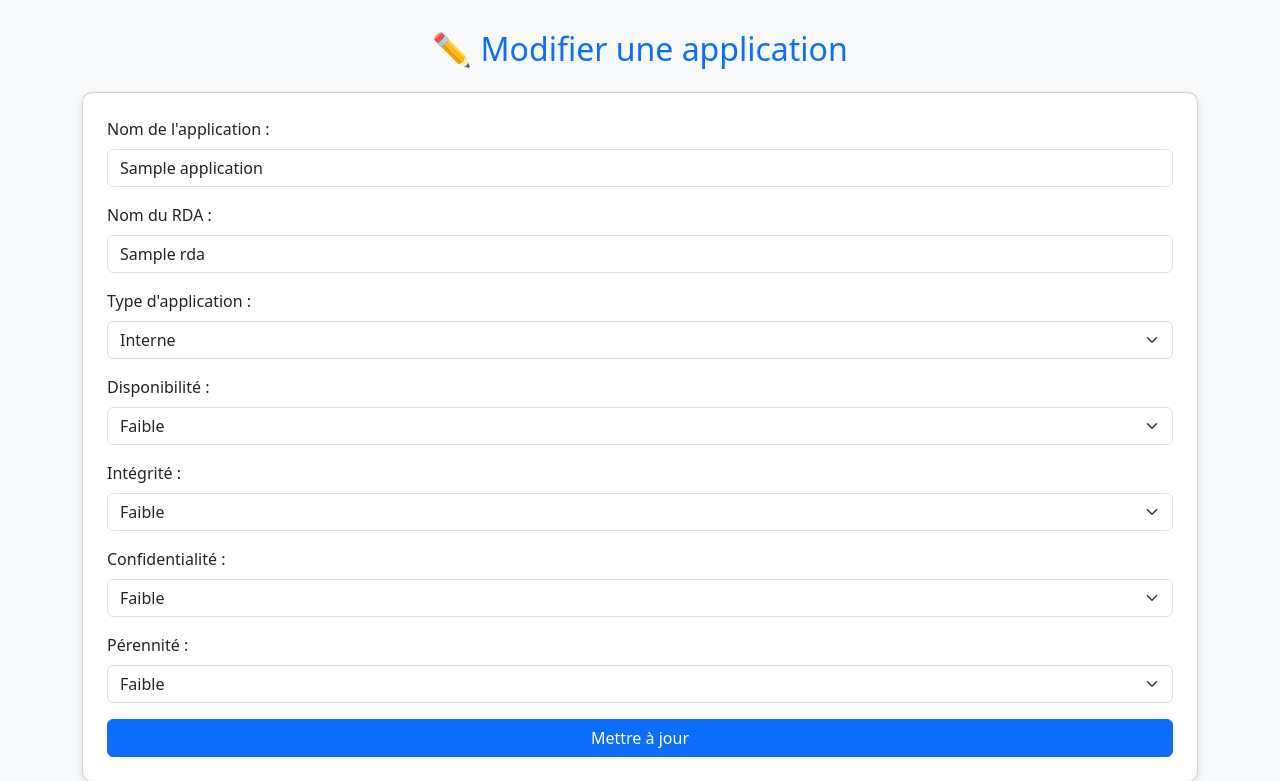
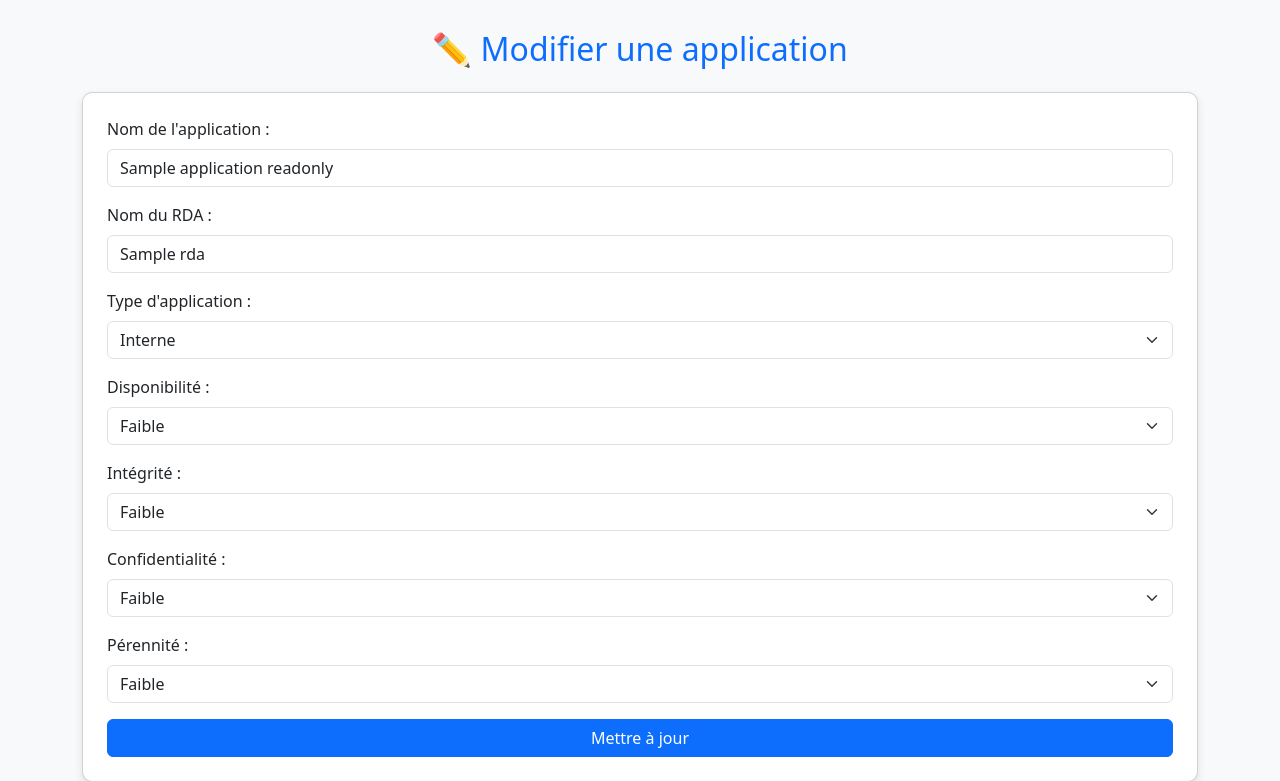
Before and after one commit to rumeaug17/ADM, a Flask app: template templates/edit.html in a window 1280 px wide. Shown: the top 781 px of the page. Run offline with Flask 3, Linux system fonts and the light colour scheme; the template is opened without the code that fills it: most values are stand-ins (such as "Sample title", 1, 10 or a date in 2020).

Commit message:
Update edit.html

```diff
--- a/templates/edit.html
+++ b/templates/edit.html
@@ -25,7 +25,7 @@
       <form method="post">
         <div class="mb-3">
           <label class="form-label">Nom de l'application :</label>
-          <input type="text" name="name" class="form-control" required value="{{ application.name }}">
+          <input type="text" name="name" class="form-control" required value="{{ application.name }} readonly">
         </div>
         <div class="mb-3">
           <label class="form-label">Nom du RDA :</label>
```
